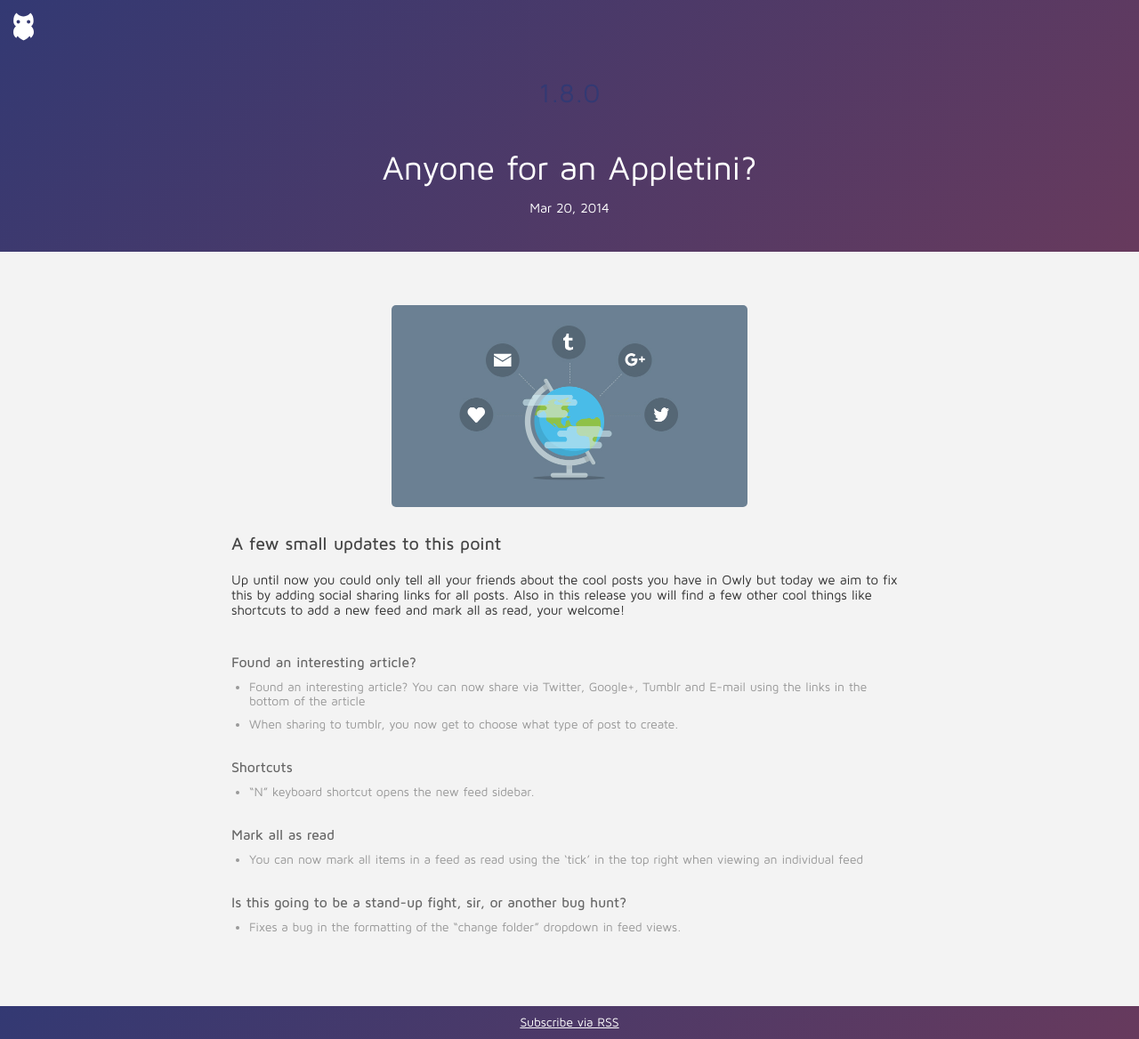
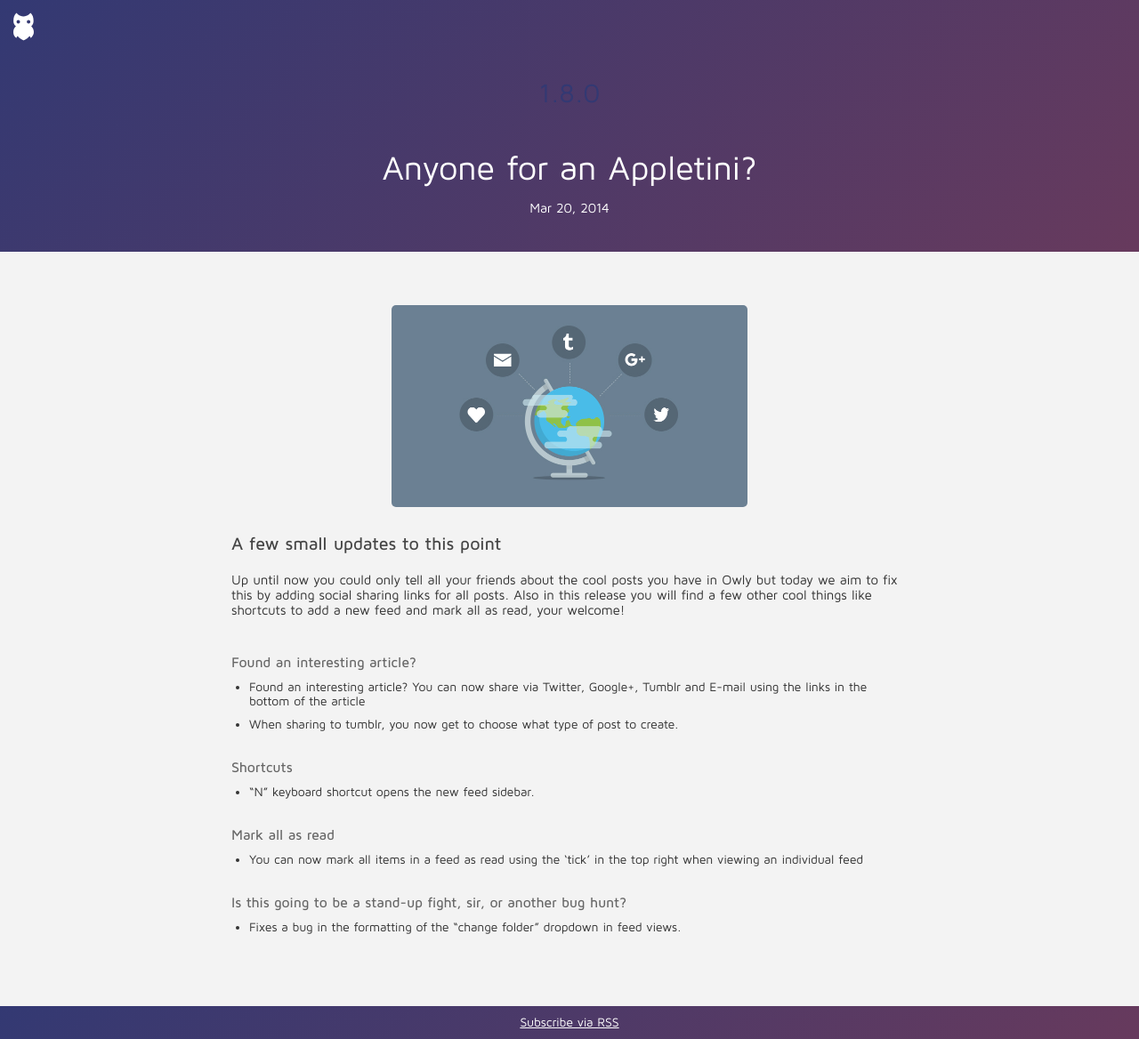
Before and after one commit to OwlyStuff/owlystuff.github.io, a Jekyll site: the page built from _posts/2014-03-20-release-1-8-0.markdown, in a window 1280 px wide. Shown: the whole page at 89% size. Built offline with Jekyll 4.4.1, drawn with Linux system fonts in a browser that asks for light colours.

Commit message:
less grey in the bullets

```diff
--- a/_sass/_layout.scss
+++ b/_sass/_layout.scss
@@ -46,7 +46,7 @@
 
 p + h3                                          { margin-top:40px; }
 
-ul, ol                                          { font-size:14px; line-height:16px; color:#999; }
+ul, ol                                          { font-size:14px; line-height:16px; }
 h3 + ul                                         { margin-top:0; }
 
 .row                                            { display:flex; flex:1 0 auto; }
```
